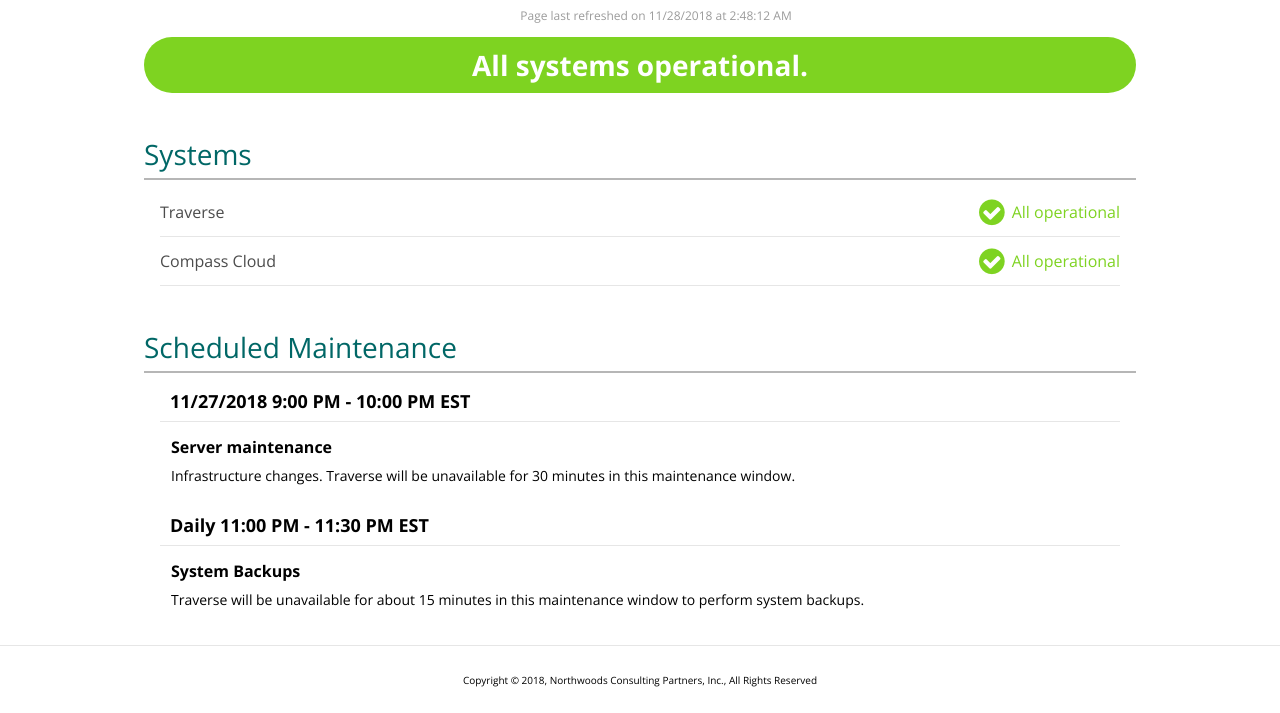
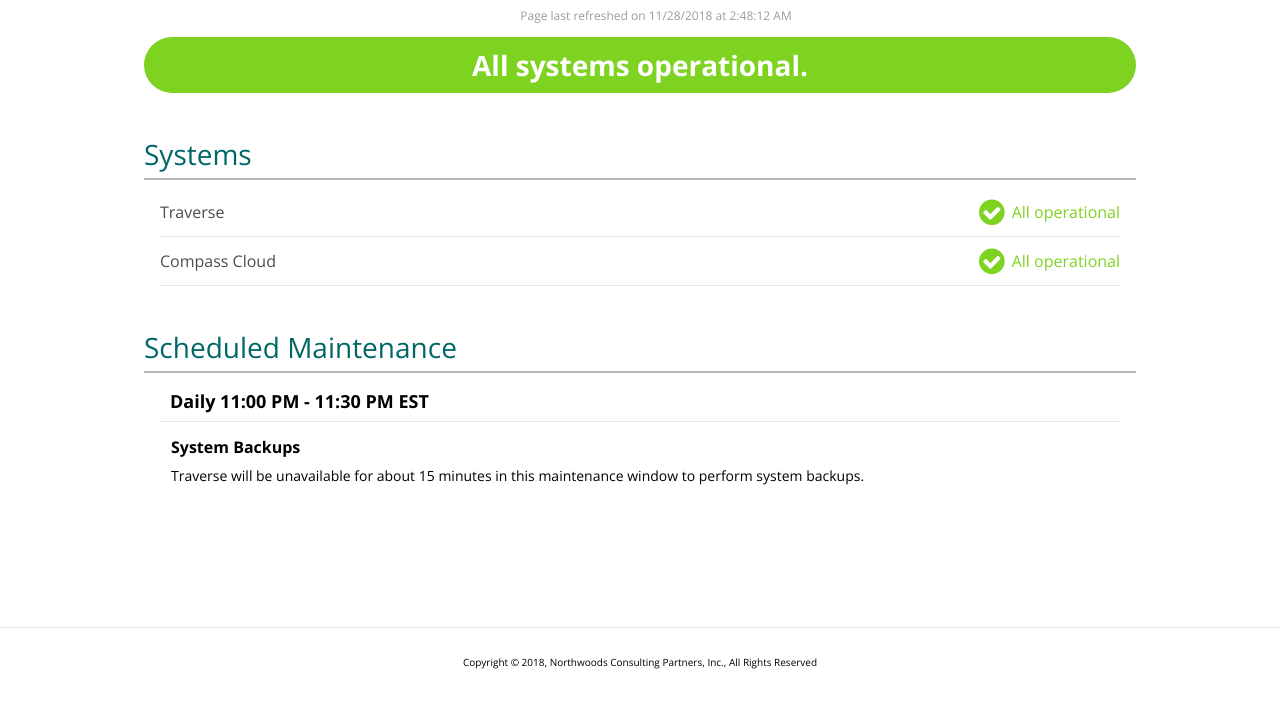
Before and after one commit to northwoodspd/status.teamnorthwoods.com, a plain HTML site: page index.html in a window 1280 px wide. Shown: the part 89-802 px from the top of the page. Drawn offline with nearby package versions, Linux system fonts and the light colour scheme.

Commit message:
Hiding completed 11/27 maintenance window.

```diff
--- a/index.html
+++ b/index.html
@@ -196,7 +196,7 @@ function updateTime() {
 # maintenance is actually in progress, remove the "hide" class from the
 # span tag.
 -->
-        <h3 class="">
+        <h3 class="hide">
           11/27/2018 9:00 PM - 10:00 PM EST
           <span class="inProgress hide">
             In Progress
@@ -207,7 +207,7 @@ function updateTime() {
 # To show upcoming maintenance, remove the "hide" class from this date/time
 # header part (the div tag).
 -->
-        <div class="maintenanceStatus">
+        <div class="maintenanceStatus hide">
           <h4>Server maintenance</h4>
           <p>Infrastructure changes. Traverse will be unavailable for 30  minutes in this maintenance window.</p>
         </div>
```
